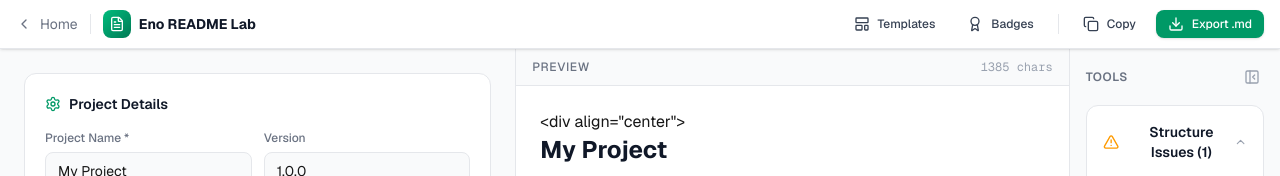
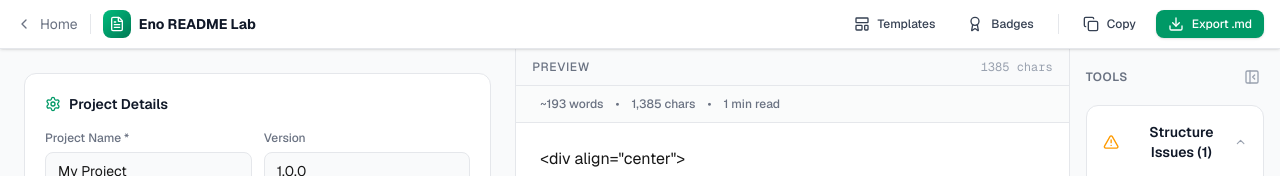
Before and after one commit to AlphaIsYour/eno-readme-lab, a Next.js app: page /editor in a window 1280 px wide. Shown: the top 176 px of the page. Built offline with nearby package versions, Linux system fonts and the light colour scheme.

Commit message:
feat: add word count, character count and reading time to MarkdownPreview component

```diff
--- a/src/components/preview/MarkdownPreview.tsx
+++ b/src/components/preview/MarkdownPreview.tsx
@@ -8,7 +8,12 @@ interface MarkdownPreviewProps {
 }
 
 export default function MarkdownPreview({ markdown }: MarkdownPreviewProps) {
-  if (!markdown.trim()) {
+  const trimmed = markdown.trim();
+  const wordCount = trimmed ? trimmed.split(/\s+/).length : 0;
+  const charCount = markdown.length;
+  const readTimeMinutes = Math.max(1, Math.ceil(wordCount / 200));
+
+  if (!trimmed) {
     return (
       <div className="flex items-center justify-center h-full text-gray-400 dark:text-gray-500">
         <div className="text-center">
@@ -20,7 +25,18 @@ export default function MarkdownPreview({ markdown }: MarkdownPreviewProps) {
   }
 
   return (
-    <div className="prose prose-sm dark:prose-invert max-w-none p-6 overflow-y-auto h-full
+    <div className="h-full flex flex-col">
+      {/* Stats Bar */}
+      <div className="flex items-center gap-3 px-6 py-2.5 bg-gray-50/80 dark:bg-gray-900/80 border-b border-gray-200 dark:border-gray-800 text-xs text-gray-500 dark:text-gray-400 font-medium select-none">
+        <span>~{wordCount.toLocaleString()} words</span>
+        <span>•</span>
+        <span>{charCount.toLocaleString()} chars</span>
+        <span>•</span>
+        <span>{readTimeMinutes} min read</span>
+      </div>
+
+      {/* Markdown Content */}
+      <div className="prose prose-sm dark:prose-invert max-w-none p-6 overflow-y-auto flex-1
         prose-headings:scroll-mt-4
         prose-h1:text-2xl prose-h1:font-bold prose-h1:border-b prose-h1:pb-2 prose-h1:border-gray-200 dark:prose-h1:border-gray-700
         prose-h2:text-xl prose-h2:font-semibold prose-h2:mt-8
@@ -167,5 +183,6 @@ export default function MarkdownPreview({ markdown }: MarkdownPreviewProps) {
           {markdown}
         </ReactMarkdown>
       </div>
+    </div>
   );
 }
```
Lines whose indentation alone changed are shown as unchanged.
